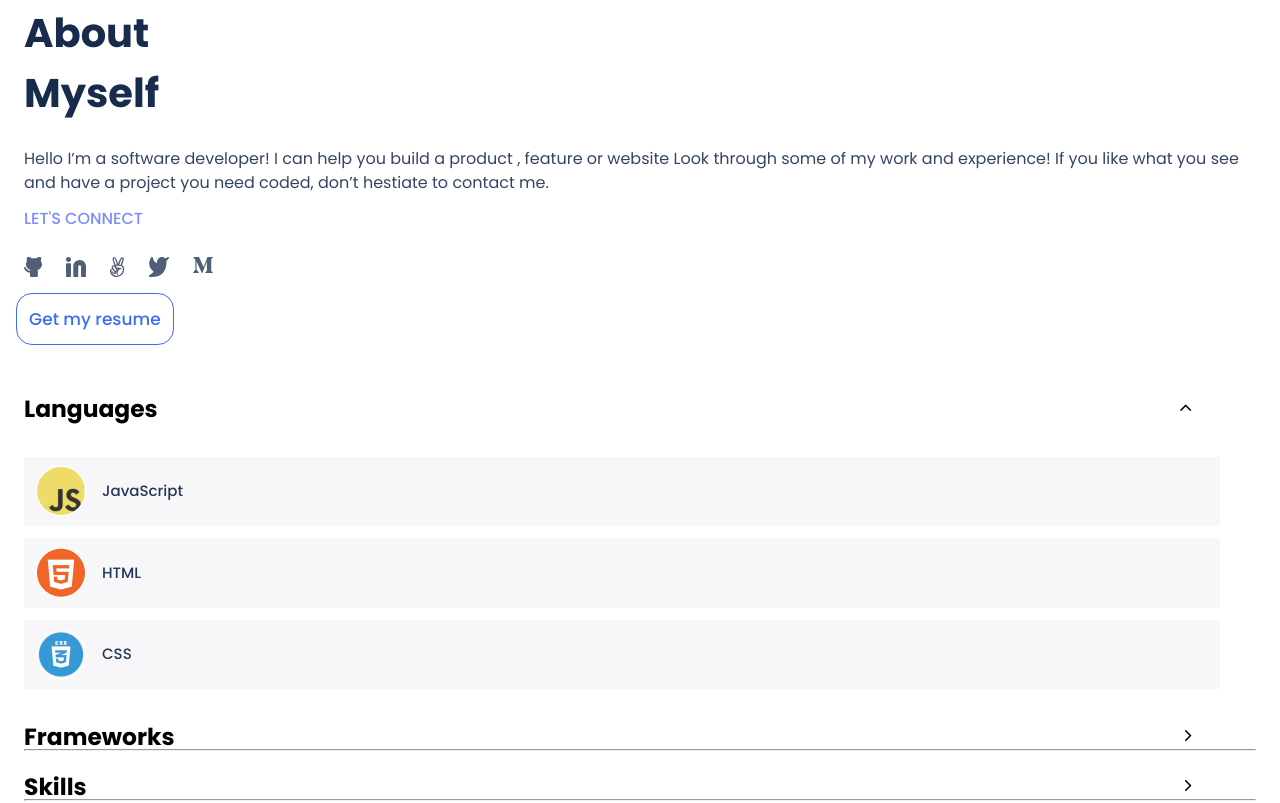
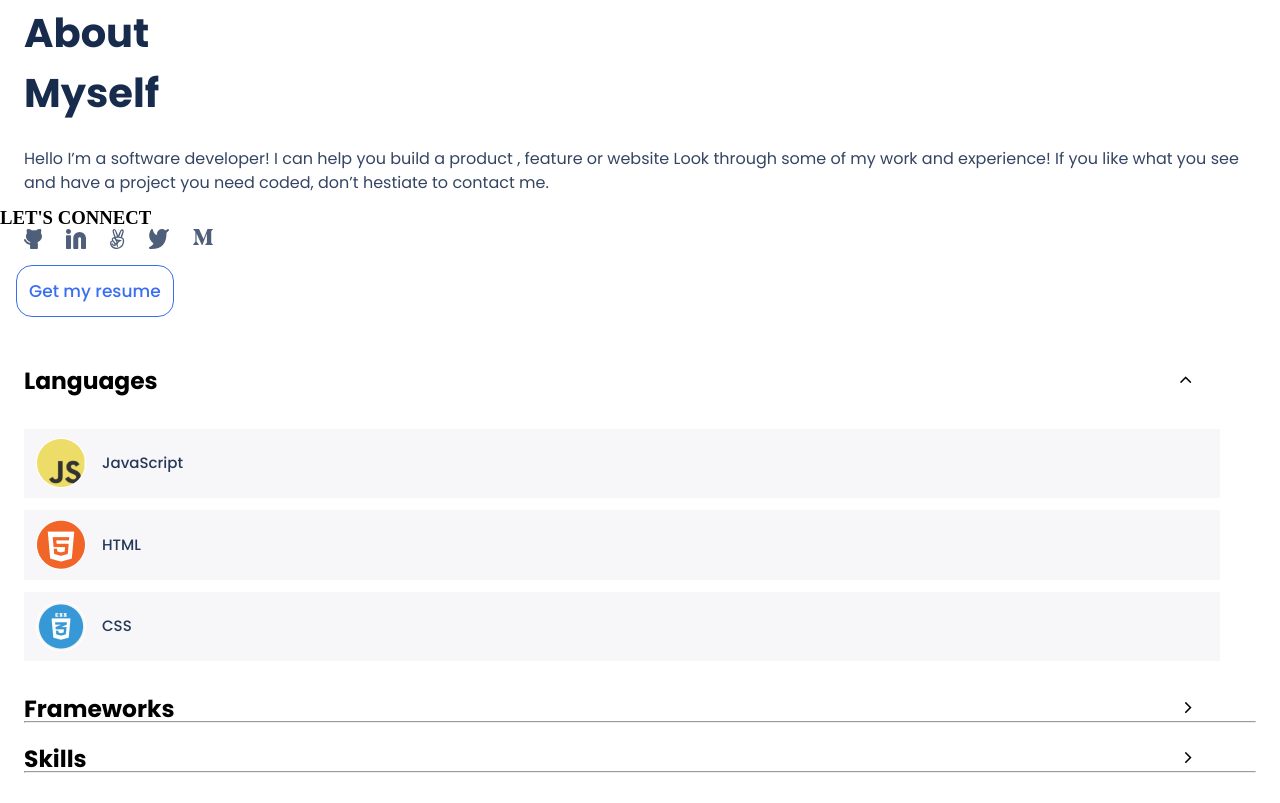
Before and after one commit to HFG43/Portfolio-Mobile-Version, a plain HTML site: page index.html in a window 1280 px wide. Shown: the part 3268-4071 px from the top of the page. After the commit the page ends 4043 px from the top, so only its background shows below. Drawn offline with Linux system fonts and the light colour scheme.

```diff
--- a/style.css
+++ b/style.css
@@ -157,7 +157,7 @@
   margin-left: 1.5rem;
  }
 
-.lets-connect {
+.44ets-connect {
   font-family: 'Poppins', sans-serif;
   font-style: normal;
   font-weight: 500;
```
